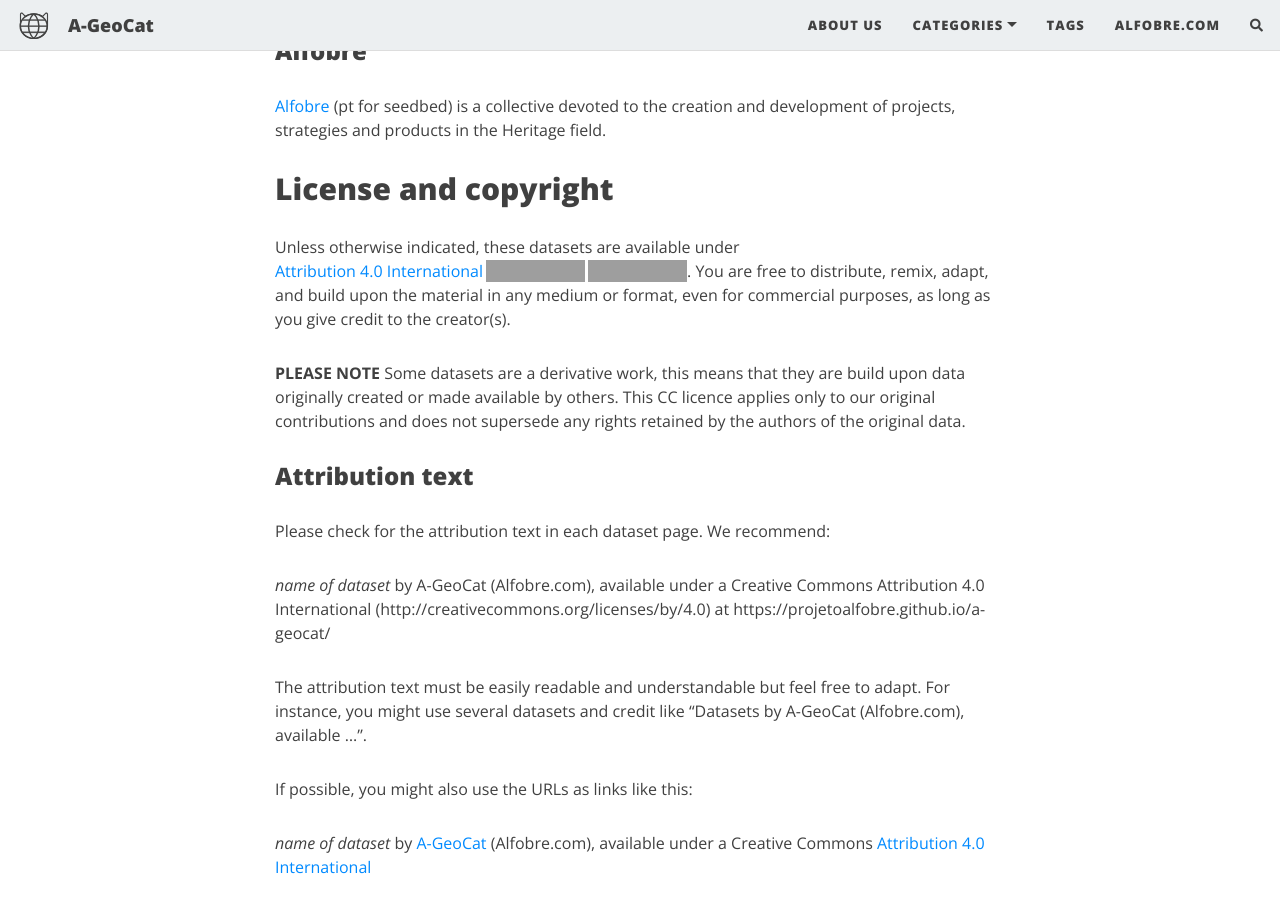
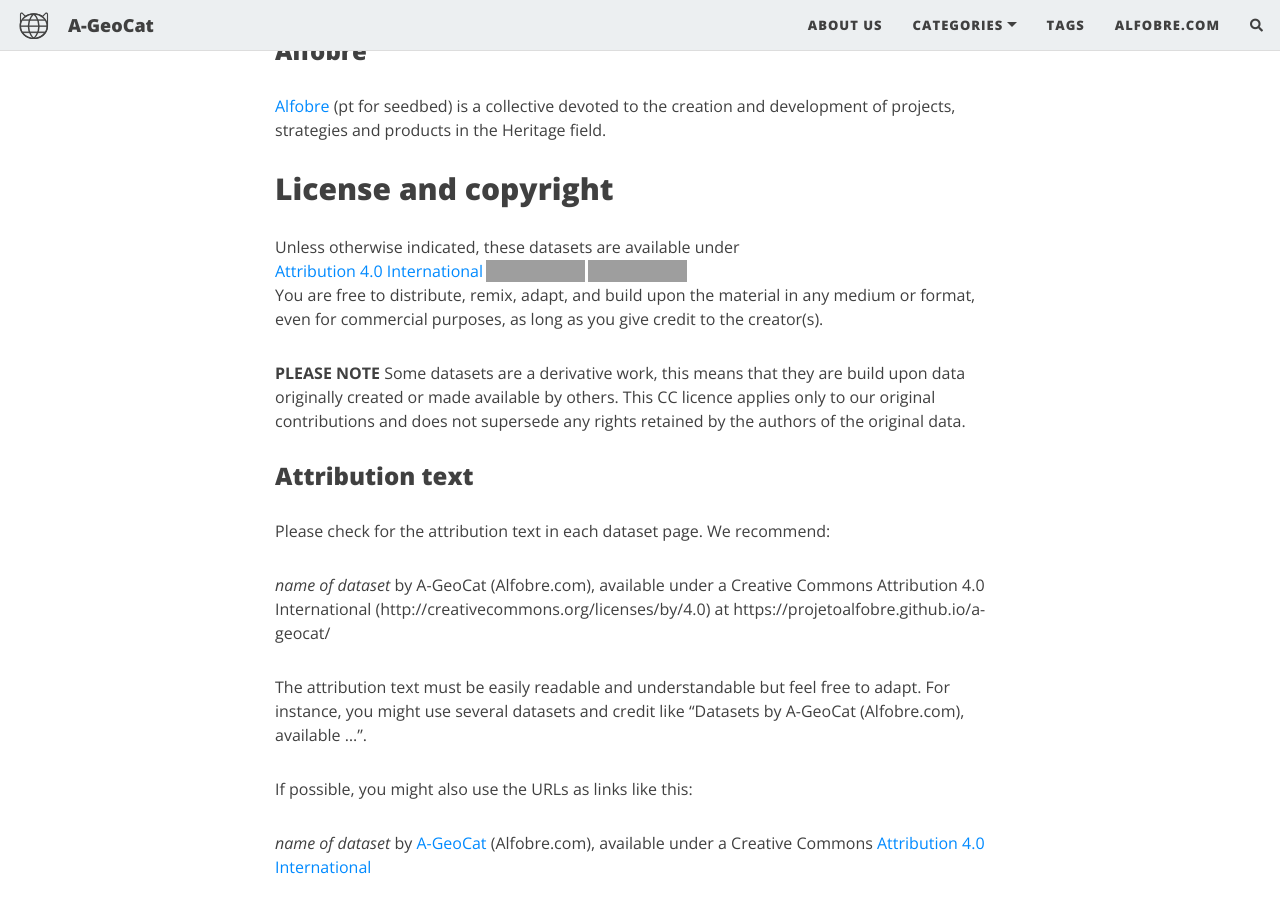
Before and after one commit to projetoalfobre/a-geocat, a Jekyll site: the page built from aboutus.md, in a window 1280 px wide and 900 px high, scrolled down 808 px. Built offline with Jekyll 4.4.1, drawn with Linux system fonts in a browser that asks for light colours; nearby versions of some CDN libraries; comment, search, counter and statistics services are not loaded; grey boxes are pictures that could not be loaded.

Commit message:
Update aboutus.md

```diff
--- a/aboutus.md
+++ b/aboutus.md
@@ -15,8 +15,8 @@
 
 
 ## License and copyright
-Unless otherwise indicated, these datasets are available under <a href="http://creativecommons.org/licenses/by/4.0/?ref=chooser-v1" target="_blank" rel="license noopener noreferrer" style="display:inline-block;">Attribution 4.0 International<img style="height:22px!important;margin-left:3px;vertical-align:text-bottom;" src="https://mirrors.creativecommons.org/presskit/icons/cc.svg?ref=chooser-v1"><img style="height:22px!important;margin-left:3px;vertical-align:text-bottom;" src="https://mirrors.creativecommons.org/presskit/icons/by.svg?ref=chooser-v1"></a>.
-You are free to distribute, remix, adapt, and build upon the material in any medium or format, even for commercial purposes, as long as you give credit to the creator(s).
+Unless otherwise indicated, these datasets are available under <a href="http://creativecommons.org/licenses/by/4.0/?ref=chooser-v1" target="_blank" rel="license noopener noreferrer" style="display:inline-block;">Attribution 4.0 International<img style="height:22px!important;margin-left:3px;vertical-align:text-bottom;" src="https://mirrors.creativecommons.org/presskit/icons/cc.svg?ref=chooser-v1"><img style="height:22px!important;margin-left:3px;vertical-align:text-bottom;" src="https://mirrors.creativecommons.org/presskit/icons/by.svg?ref=chooser-v1"></a>
+<br>You are free to distribute, remix, adapt, and build upon the material in any medium or format, even for commercial purposes, as long as you give credit to the creator(s).
 
 **PLEASE NOTE** Some datasets are a derivative work, this means that they are build upon data originally created or made available by others. This CC licence applies only to our original contributions and does not supersede any rights retained by the authors of the original data.
 
```
